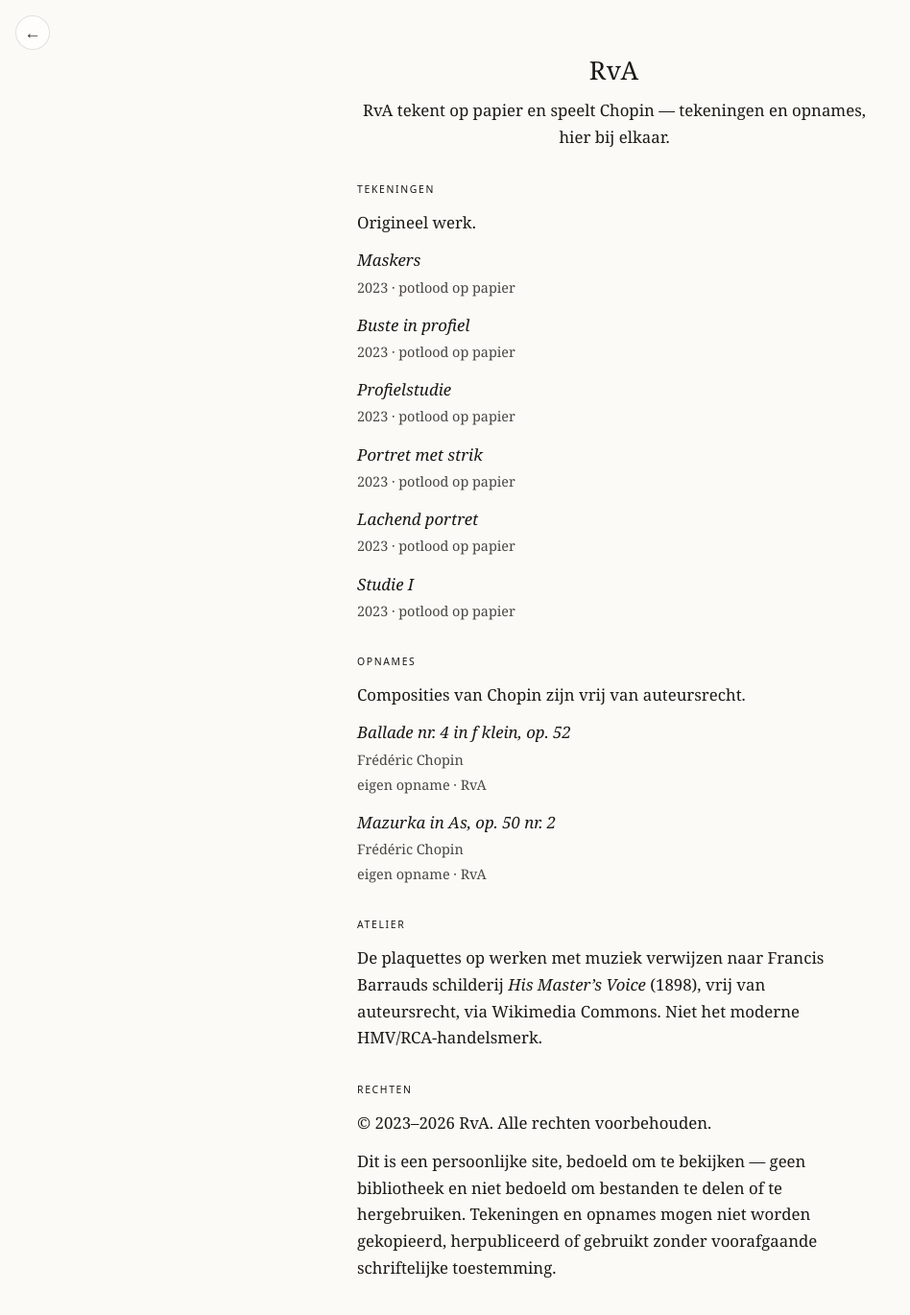
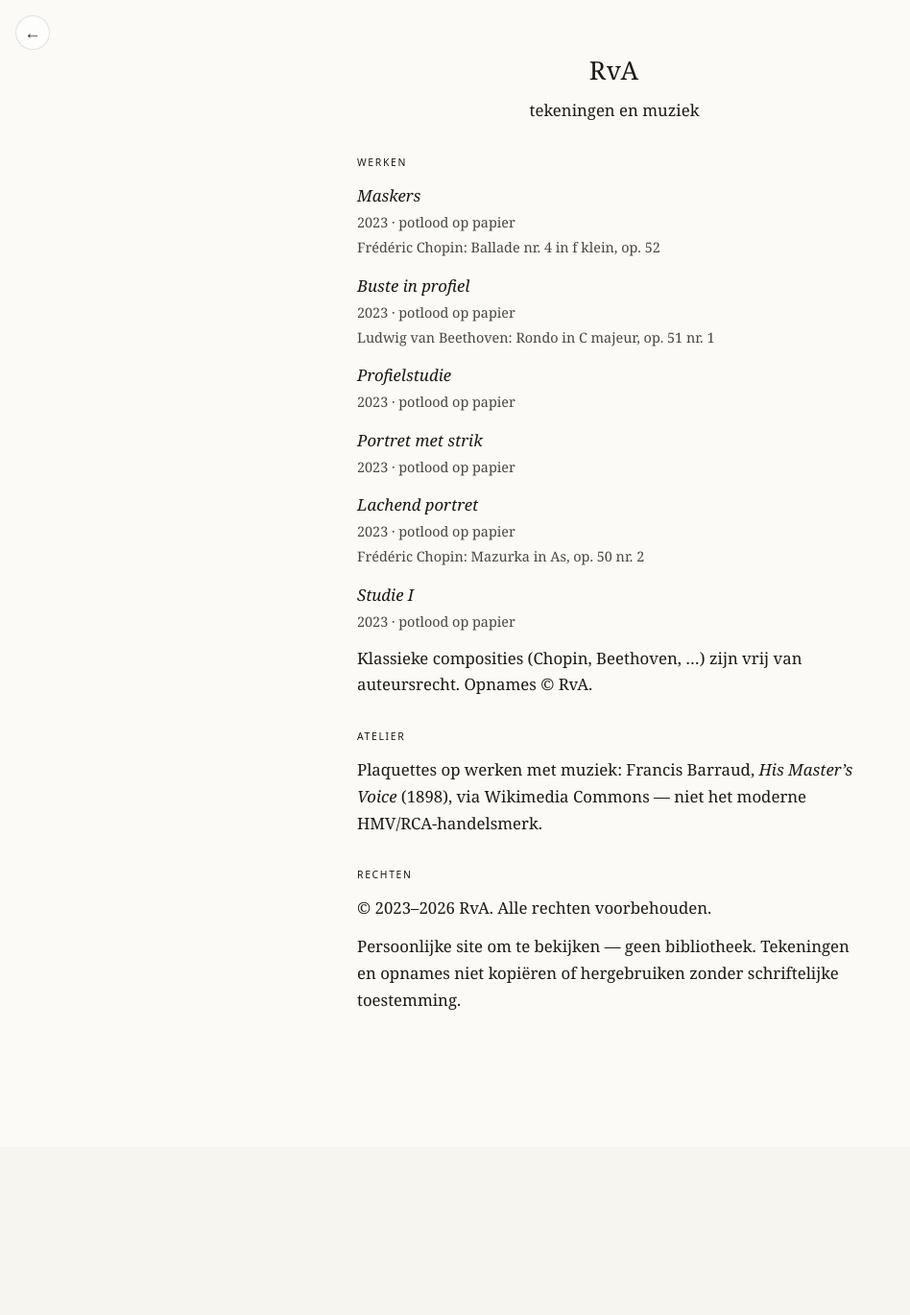
Before and after one commit to rednaw/unicorn, a SvelteKit app: page /credits in a window 1280 px wide. Shown: the top 1370 px of the page at 96% size, without its empty margins (0-948 px from the left). After the commit the page ends 1195 px from the top, so only its background shows below. Built offline with nearby package versions, Linux system fonts and the light colour scheme.

Commit message:
beethoven rondo

```diff
--- a/src/lib/content.ts
+++ b/src/lib/content.ts
@@ -47,7 +47,13 @@ const atelier = {
 			rotation: 3,
 			portrait: { x: 62, y: 420 },
 			landscape: { x: 598, y: 248 },
-			width: 300
+			width: 300,
+			track: {
+				id: 'beethoven-rondo-op51-1',
+				title: 'Rondo in C majeur, op. 51 nr. 1',
+				composer: 'Ludwig van Beethoven',
+				src: asset('/audio/beethoven-rondo-in-c-majeur-opus-51-no-1.m4a')
+			}
 		},
 		{
 			id: 'profielstudie',
@@ -128,9 +134,6 @@ export const audioDrawings = audioDrawingsFrom(drawings);
 
 const audioIndexByDrawingId = audioIndexMapFrom(drawings);
 
-/** Flat track list (credits, etc.). */
-export const tracks = audioDrawings.map((d) => d.track);
-
 export function audioIndexForDrawing(drawingId: string): number {
 	return audioIndexByDrawingId.get(drawingId) ?? -1;
 }
--- a/src/routes/(site)/credits/+page.svelte
+++ b/src/routes/(site)/credits/+page.svelte
@@ -1,6 +1,6 @@
 <script lang="ts">
 	import BackLink from '$lib/atelier/BackLink.svelte';
-	import { artist, drawings, tracks } from '$lib/content';
+	import { artist, drawings } from '$lib/content';
 </script>
 
 <svelte:head>
@@ -13,62 +13,47 @@
 
 	<header class="credits__header">
 		<h1 class="credits__artist">{artist.name}</h1>
-		<p class="credits__lead">
-			{artist.name} tekent op papier en speelt Chopin — tekeningen en opnames, hier bij elkaar.
-		</p>
+		<p class="credits__lead">{artist.tagline}</p>
 	</header>
 
 	<section class="credits__section">
-		<h2>Tekeningen</h2>
-		<p>Origineel werk.</p>
+		<h2>Werken</h2>
 		<ul class="credits__list">
 			{#each drawings as drawing (drawing.id)}
 				<li>
 					<em>{drawing.title}</em>
 					<span class="credits__meta">{drawing.year} · {drawing.medium}</span>
+					{#if drawing.track}
+						<span class="credits__meta">{drawing.track.composer}: {drawing.track.title}</span>
+					{/if}
 				</li>
 			{/each}
 		</ul>
-	</section>
-
-	<section class="credits__section">
-		<h2>Opnames</h2>
-		<p>Composities van Chopin zijn vrij van auteursrecht.</p>
-		<ul class="credits__list">
-			{#each tracks as track (track.id)}
-				<li>
-					<em>{track.title}</em>
-					<span class="credits__meta">{track.composer}</span>
-					<span class="credits__meta">eigen opname · {artist.name}</span>
-				</li>
-			{/each}
-		</ul>
+		<p>
+			Klassieke composities (Chopin, Beethoven, …) zijn vrij van auteursrecht. Opnames
+			© {artist.name}.
+		</p>
 	</section>
 
 	<section class="credits__section">
 		<h2>Atelier</h2>
 		<p>
-			De plaquettes op werken met muziek verwijzen naar Francis Barrauds schilderij
-			<em>His Master’s Voice</em> (1898), vrij van auteursrecht, via
+			Plaquettes op werken met muziek: Francis Barraud, <em>His Master’s Voice</em>
+			(1898), via
 			<a href="https://commons.wikimedia.org/wiki/File:His_Master%27s_Voice.jpg"
 				>Wikimedia Commons</a
-			>. Niet het moderne HMV/RCA-handelsmerk.
+			> — niet het moderne HMV/RCA-handelsmerk.
 		</p>
 	</section>
 
 	<section class="credits__section credits__section--last">
 		<h2>Rechten</h2>
+		<p>© 2023–2026 {artist.name}. Alle rechten voorbehouden.</p>
 		<p>
-			© 2023–2026 {artist.name}. Alle rechten voorbehouden.
-		</p>
-		<p>
-			Dit is een persoonlijke site, bedoeld om te bekijken — geen bibliotheek en
-			niet bedoeld om bestanden te delen of te hergebruiken. Tekeningen en
-			opnames mogen niet worden gekopieerd, herpubliceerd of gebruikt zonder
-			voorafgaande schriftelijke toestemming.
+			Persoonlijke site om te bekijken — geen bibliotheek. Tekeningen en opnames niet
+			kopiëren of hergebruiken zonder schriftelijke toestemming.
 		</p>
 	</section>
-
 </article>
 
 <style>
@@ -135,7 +120,7 @@
 	.credits__list {
 		list-style: none;
 		padding: 0;
-		margin: 0;
+		margin: 0 0 0.75rem;
 		display: grid;
 		gap: 0.85rem;
 	}
```
Also changed, not shown: 1 other file (tests, documents, lock files or other folders).
